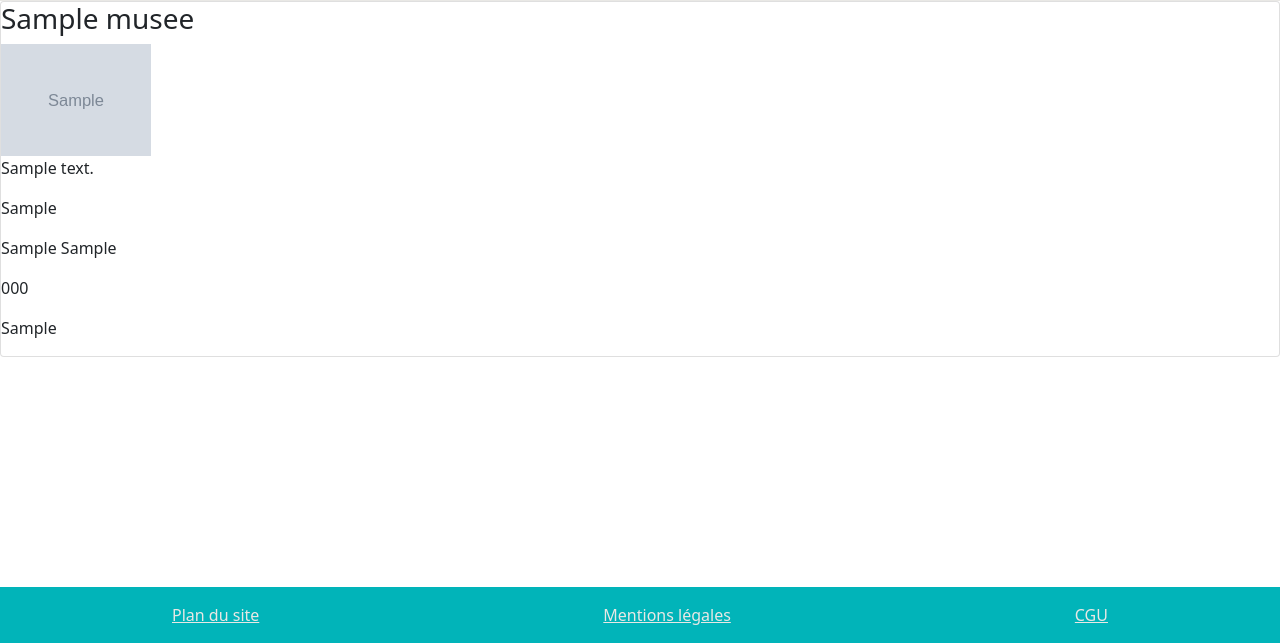
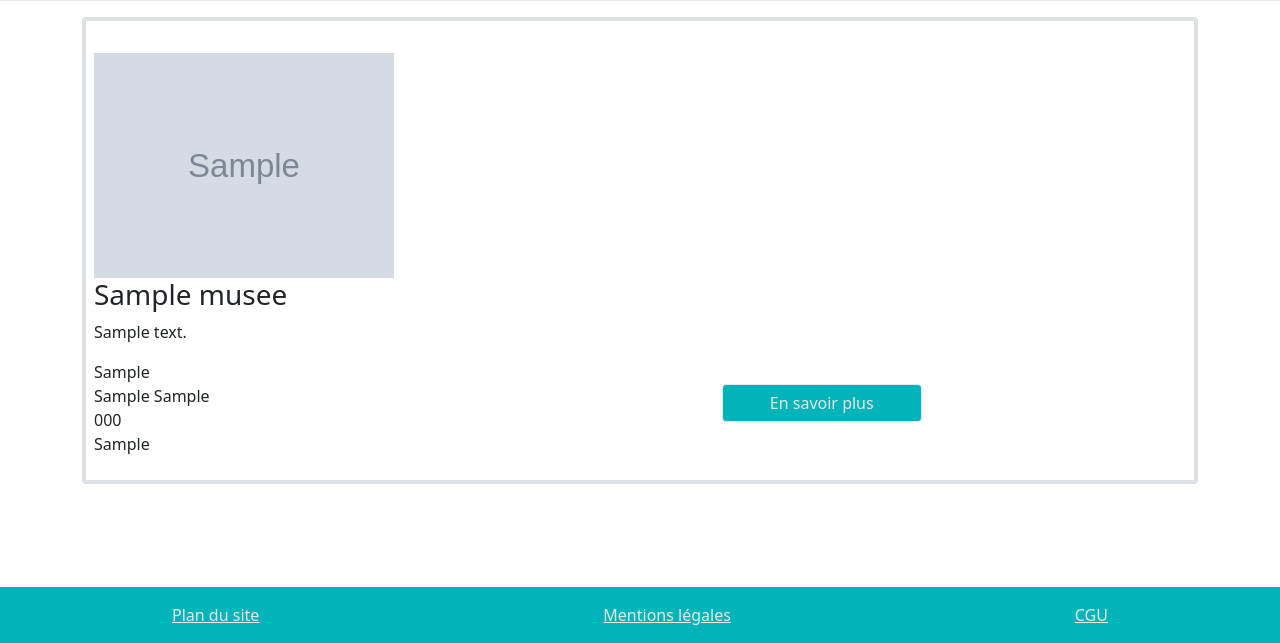
Before and after one commit to Chrissdroid/studious-fiesta, a PHP site: page /musees.php in a window 1280 px wide. Shown: the part 157-800 px from the top of the page. Run offline with PHP 8.4, Linux system fonts and the light colour scheme; tables that the repository leaves empty hold one stand-in row (values such as "Sample post"); grey boxes marked "Sample" are stand-in pictures.

Commit message:
add template card musees

```diff
--- a/public/musees.php
+++ b/public/musees.php
@@ -19,18 +19,32 @@
     $MuseeRepository = new MuseeRepository($bdd);
     $musees = $MuseeRepository->selectAll();
 
-            foreach($musees as $musee ) {
+    foreach ($musees as $musee) {
         $Musee = new Musee($musee);
     ?>
-                    <div class="card">
+        <div class="container mt-3">
+
+            <div class="card p-2 border border-4">
+                <div class="row">
+                    <div class="col">
+                        <img class="image-fluid mt-4 object-fit: cover; " style="width:300px; " src="<?= $Musee->get_photo() ?>" />
+                    </div>
+                    <div class="col col-9">
                         <h3><?= $Musee->get_nom() ?></h3>
-                        <img style="width:150px" src="<?= $Musee->get_photo() ?>"/>
                         <p><?= $Musee->get_description() ?></p>
-                        <div>
-                        <p><?= $Musee->get_adresse() ?></p>
-                        <p><?= $Musee->get_ville() ?> <?= $Musee->get_cp() ?> </p>
-                        <p><?= $Musee->get_telephone()?> </p>
-                        <p><?= $Musee->get_site()?> </p>
+                        <div class="row mb-3">
+                            <div class="col">
+                                <p class="mb-0"><?= $Musee->get_adresse() ?></p>
+                                <p class="mb-0"><?= $Musee->get_ville() ?> <?= $Musee->get_cp() ?> </p>
+                                <p class="mb-0"><?= $Musee->get_telephone() ?> </p>
+                                <p class="mb-0"><?= $Musee->get_site() ?> </p>
+                            </div>
+                            <div class="col col-3 mt-4">
+                                <a href="#" class="btn btn-outline-secondary btn btn-primary stretched-link" style="width: 200px;">En savoir plus</a>
+                            </div>
+                        </div>
+                    </div>
+                </div>
             </div>
         </div>
     <?php
```
Lines whose indentation alone changed are shown as unchanged.
